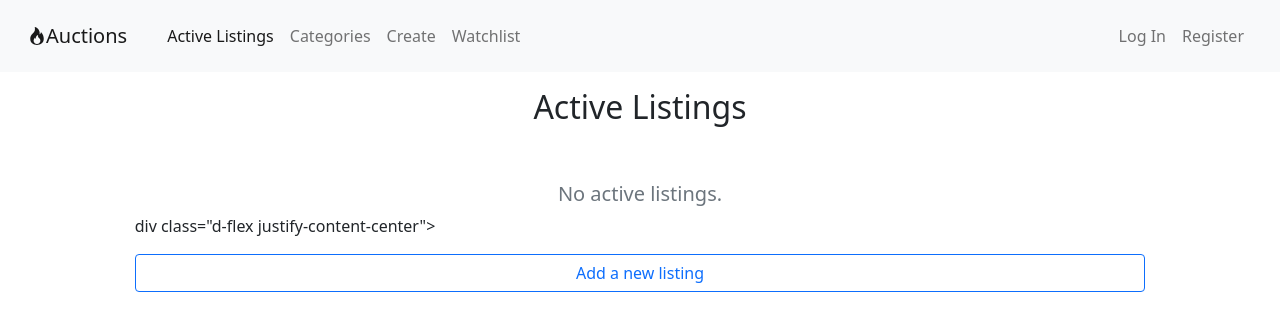
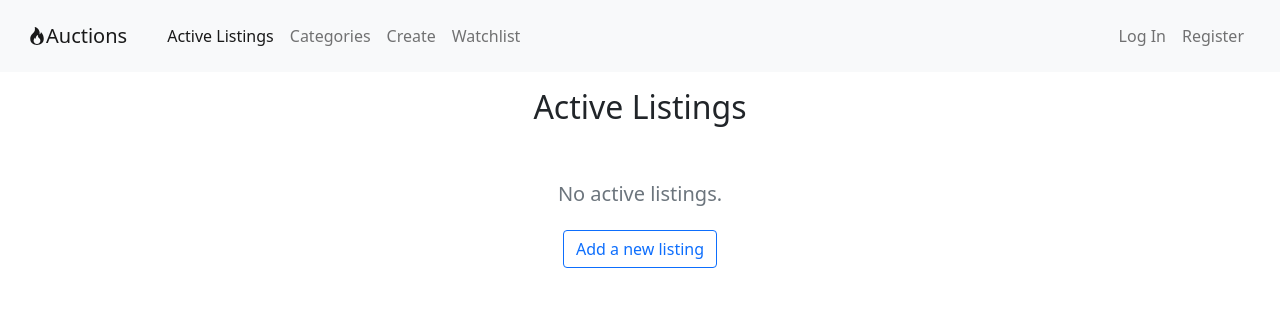
Before and after one commit to ReshanCSX/CS50W-Project2-Commerce, a Django app: page / in a window 1280 px wide. Shown: the top 332 px of the page. Run offline with Django 3.2, Linux system fonts and the light colour scheme; data that the repository does not hold is empty.

Commit message:
bug fix: missing tag

```diff
--- a/auctions/templates/auctions/index.html
+++ b/auctions/templates/auctions/index.html
@@ -33,7 +33,7 @@
                     </div>
                 {% empty %}
                     <h5 class="text-muted text-center mt-5">No active listings.</h5>
-                    div class="d-flex justify-content-center">
+                    <div class="d-flex justify-content-center">
                         <a href="{% url 'newlisting' %}" class="btn btn-outline-primary">Add a new listing</a>
                     </div>
                 {% endfor %}
```
